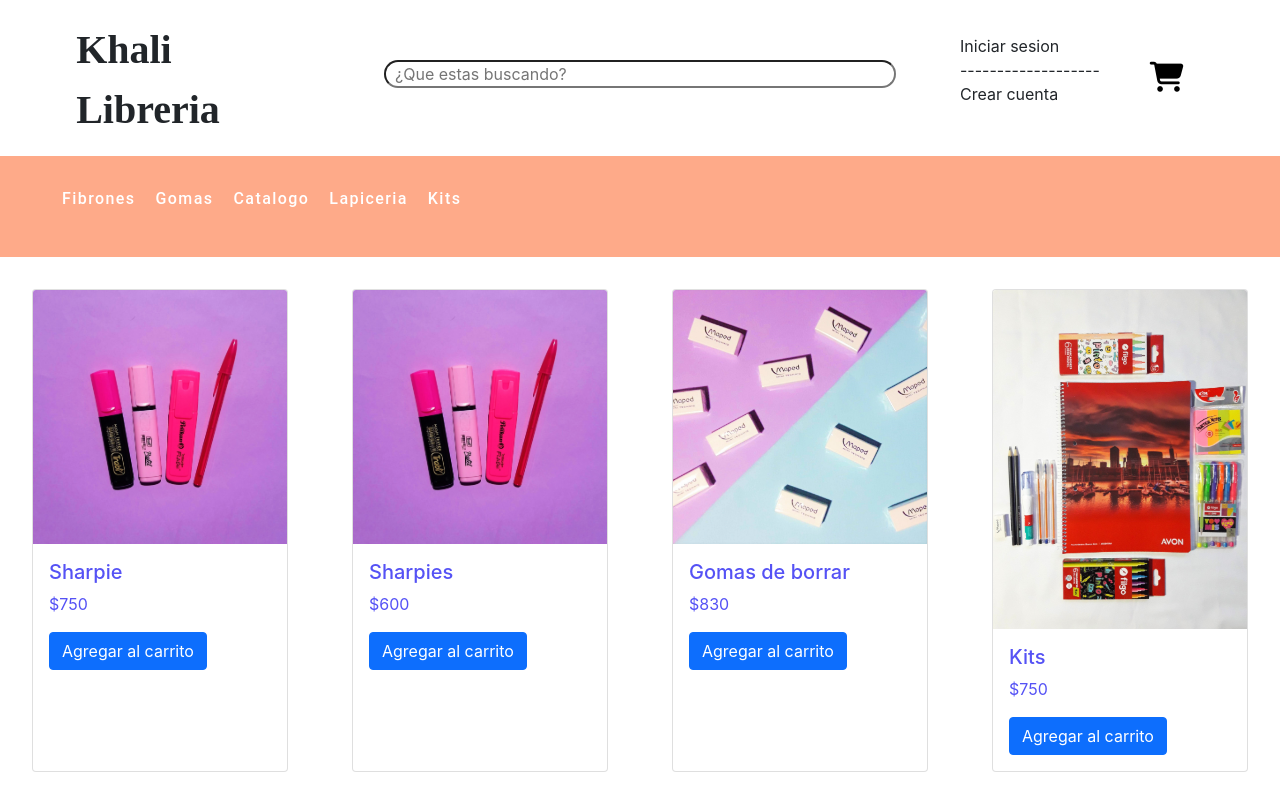
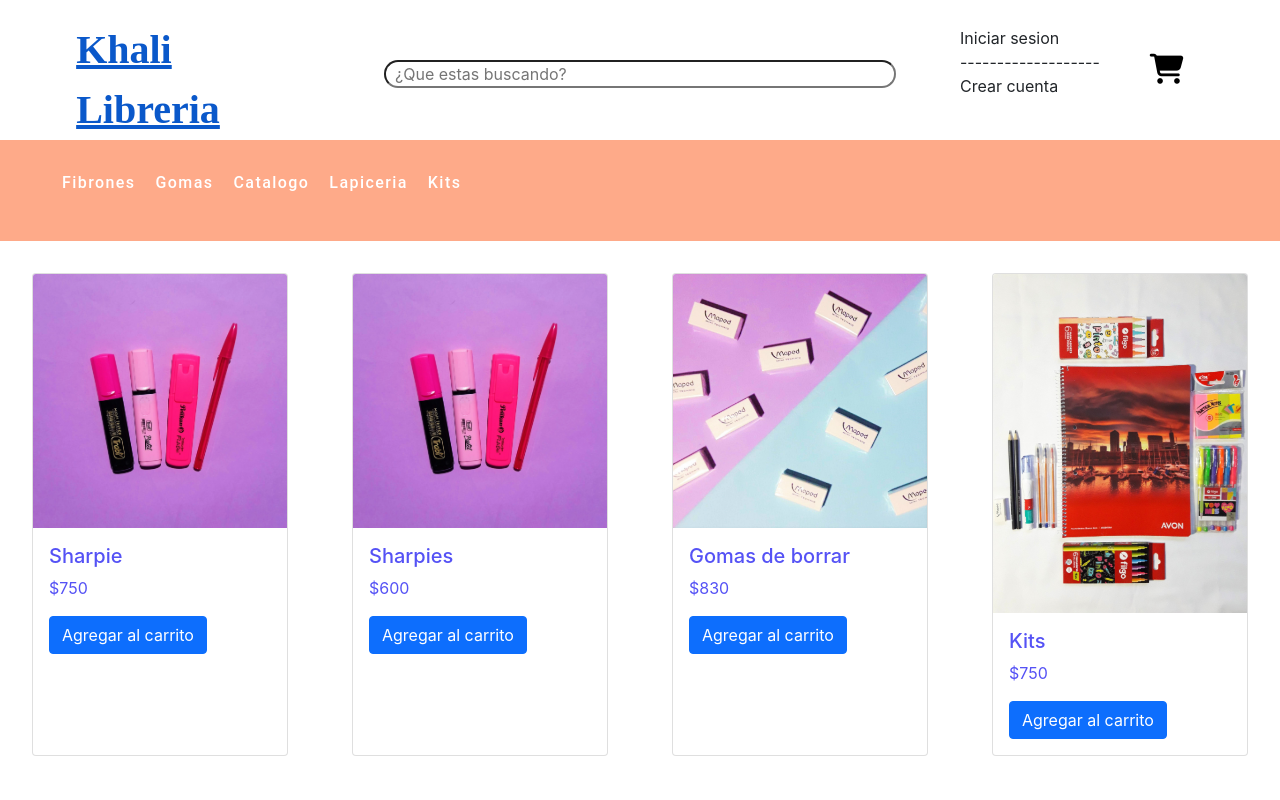
Before and after one commit to EzequielArias12/Khali_libreria_Arias, a React (Create React App) app: page / in a window 1280 px wide. Shown: the top 800 px of the page. Built offline with nearby package versions, Linux system fonts and the light colour scheme; a web font is replaced by a local one.

Commit message:
pre-entrega

```diff
--- a/src/components/NavBar/Navbar.js
+++ b/src/components/NavBar/Navbar.js
@@ -7,7 +7,7 @@
     return (
         <header>
         <div className='navbar-top row'>
-            <p className='logo col-3'>Khali<br/>Libreria</p>
+            <Link className='logo col-3' to="/">Khali<br/>Libreria</Link>
 
             <form className="col-6">
                 <input className='input-search' type="text" placeholder="  ¿Que estas buscando?"/>
```
